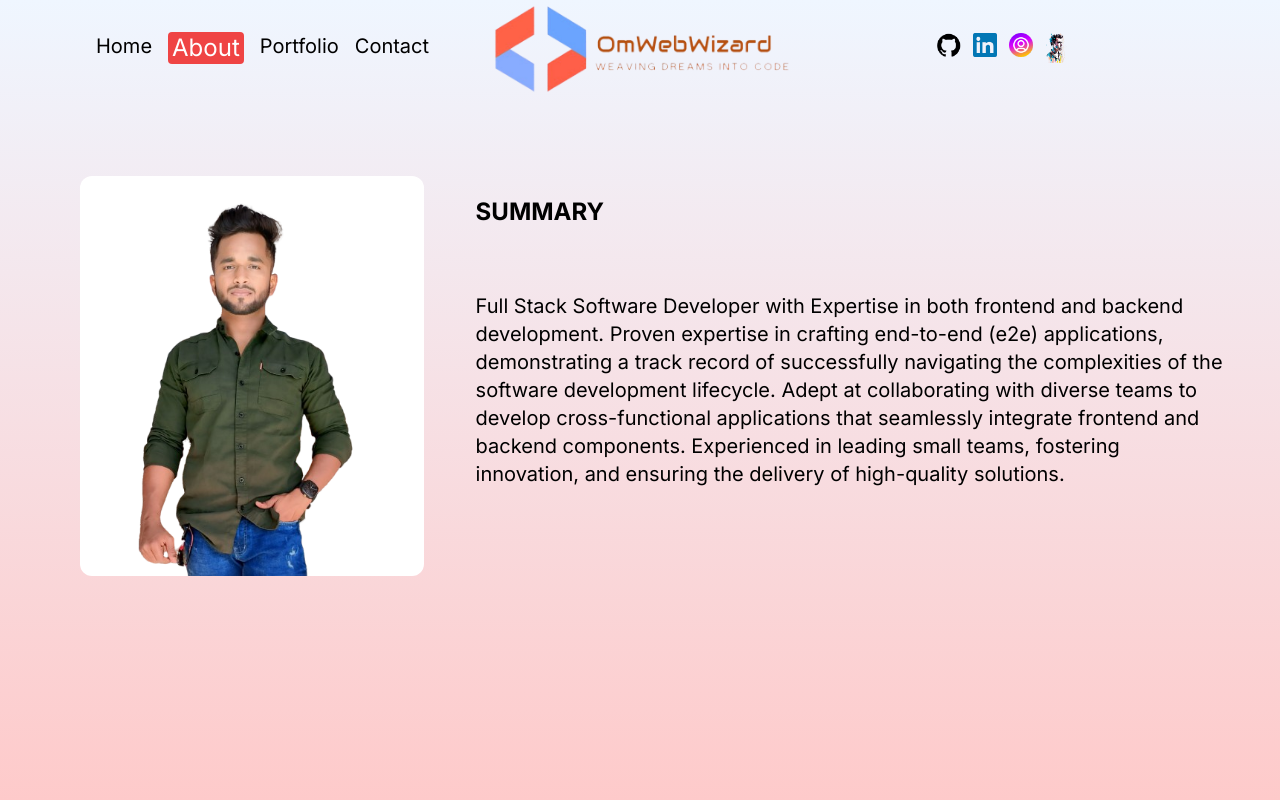
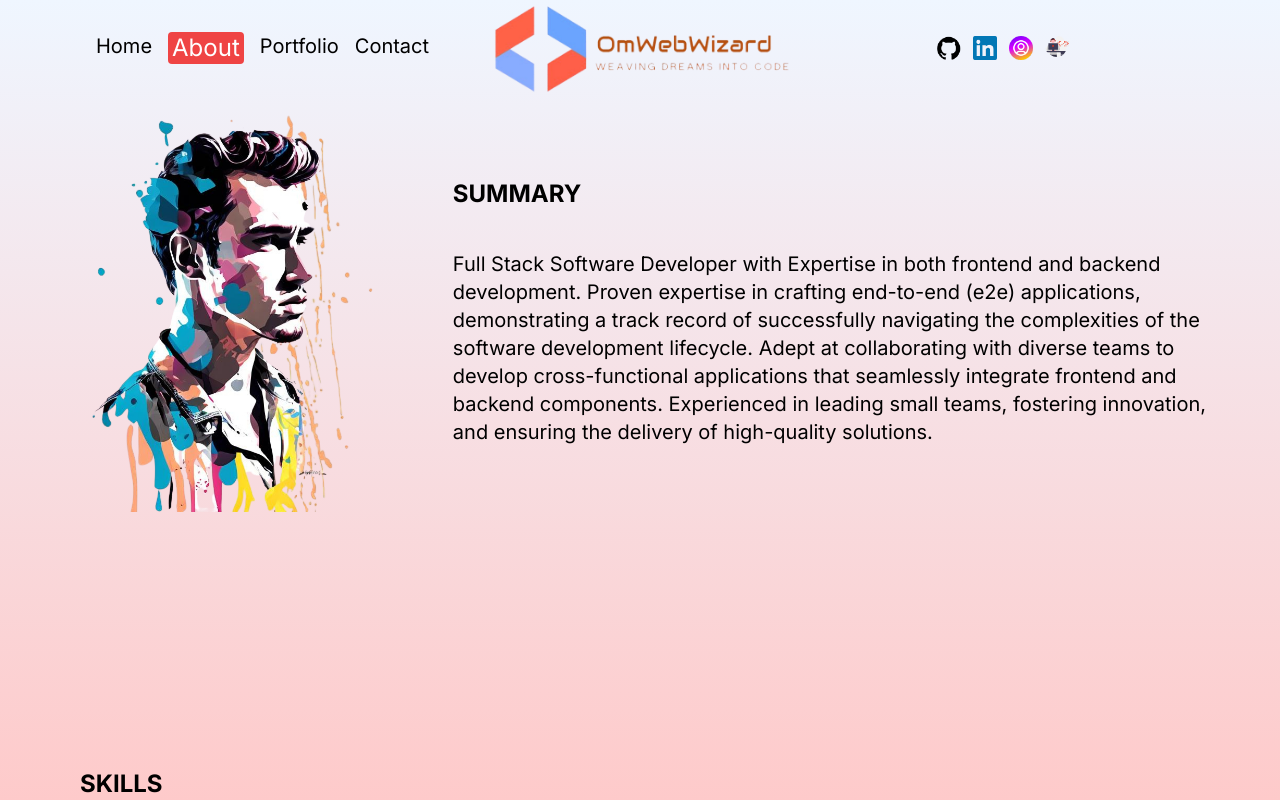
Before and after one commit to omthorat/omWebDev, a Next.js app: page /about in a window 1280 px wide. Built offline with nearby package versions, Linux system fonts and the light colour scheme.

Commit message:
fix: maintaining code

```diff
--- a/src/app/about/page.jsx
+++ b/src/app/about/page.jsx
@@ -26,13 +26,13 @@ const AboutPage = () => {
       {/* CONTAINER */}
       <div className="h-full overflow-y-scroll lg:flex" ref={containerRef}>
         {/* TEXT CONTAINER */}
-        <div className="p-4 sm:p-8 md:p-12 lg:p-20 xl:p-35 flex flex-col gap-24 md:gap-32 lg:gap-48 xl:gap-64 2xl:gap-90 lg:pr-0 ">
+        <div className="p-4 sm:px-8 md:px-12 lg:px-20 xl:px-35 flex flex-col gap-24 md:gap-32 lg:gap-48 xl:gap-64 2xl:gap-90 lg:pr-0 ">
           {/* SUMMARY CONTAINER */}
           <div className="flex flex-col md:flex-row  gap-8 justify-center">
             {/* SUMMARY IMAGE */}
-            <img src="/profile2..png"  className="rounded-xl object-contain mix-blend-overlay w-[400px] h-[400px]"/>
+            <img src="/hero.png"  className="rounded-xl object-contain mix-blend-overlay w-[500px] h-[400px]"/>
             {/* SUMMARY TITLE */}
-            <div className="flex flex-col gap-8 md-gap-12 lg:gap-16 item-center m-5">
+            <div className="flex flex-col gap-6 md-gap-8 xl:gap-10 2xl:gap-16 item-center justify-center  m-5">
             <h1 className="font-bold text-2xl">SUMMARY</h1>
             {/* SUMMARY DESC */}
             <p className="text-md lg:text-xl">
--- a/src/app/contact/page.jsx
+++ b/src/app/contact/page.jsx
@@ -48,7 +48,7 @@ const ContactPage = () => {
       animate={{ y: "0%" }}
       transition={{ duration: 1 }}
     >
-      <div className="h-full flex flex-col lg:flex-row px-4 sm:px-8 md:px-12 lg:px-20 xl:px-48">
+      <div className="h-full flex flex-col lg:flex-row px-4 sm:px-8 md:px-12 lg:px-20 xl:px-40 ">
         {/* TEXT CONTAINER */}
         <div className="h-1/3 lg:h-full lg:w-1/2 flex items-center justify-center text-6xl">
           <div>
@@ -73,12 +73,12 @@ const ContactPage = () => {
         <form
           onSubmit={sendEmail}
           ref={form}
-          className="h-1/2 lg:h-full lg:w-1/2 bg-red-50 rounded-xl text-md lg:text-xl flex flex-col gap-8 justify-center p-12 lg:p-24"
+          className="h-1/2 lg:h-full lg:w-1/2 bg-red-50 rounded-xl text-md lg:text-xl flex flex-col gap-8 justify-center p-12 lg:p-16 xl:p-18 2xl:p-22"
         >
           <span>Dear Omkar Dev,</span>
           <textarea
             rows={6}
-            className="bg-transparent border-b-2 border-b-black outline-none resize-none p-3"
+            className="bg-transparent border-b-2 border-b-black outline-none resize-none p-4"
             name="user_message"
             onChange={(e)=>{setMesg(e.target.value)}}
             required
--- a/src/app/page.jsx
+++ b/src/app/page.jsx
@@ -8,7 +8,7 @@ const Homepage = () => {
   <div className="h-full flex flex-col lg:flex-row  px-4 sm:px-8 md:px-16 lg:px-24 xlg:px-48 ">
   {/* image */}
   <div className="h-1/2 lg:h-full lg:w-1/2 relative p-4">
-    <Image src="/hero.png" alt="" fill className="object-contain"/>
+    <Image src="/home.svg" alt="" fill className="object-contain"/>
   </div>
    <div className="h-1/2 lg:h-full lg:w-1/2 flex flex-col items-center justify-center gap-6 p-4">
     <h1 className=" xsm:text-xl sm:text-3xl md:text-4xl xl:text-5xl 2xl:text-6xl font-bold ">Crafting Digital Experience,Developing Tomorrow.</h1>
--- a/src/app/portfolio/page.jsx
+++ b/src/app/portfolio/page.jsx
@@ -64,7 +64,7 @@ const PortfolioPage = () => {
                 className={`h-screen w-screen flex items-center justify-center p-3 bg-gradient-to-r ${item.color}`}
                 key={item.id}
               >
-                <div className="flex flex-col gap-4 lg:gap-10 text-white">
+                <div className="flex flex-col gap-4 2xl:gap-10 text-white">
                   <h1 className="text-lg font-bold md:text-2xl lg:text-4xl xl:text-5xl 2xl:text-8xl">
                     {item.title}
                   </h1>
@@ -75,7 +75,7 @@ const PortfolioPage = () => {
                     {item.desc}
                   </p>
                   <Link href={item.link} className="flex justify-end">
-                    <button className="p-3 text-sm md:px-3 md:text-md lg:px-4 xl:p-5 bg-white text-gray-600 font-semibold rounded">See Demo</button>
+                    <button className="p-3 text-sm md:px-3 md:text-md lg:px-4 2xl:p-5 bg-white text-gray-600 font-semibold rounded">See Demo</button>
                   </Link>
                 </div>
               </div>
--- a/src/components/Navbar/Navbar.jsx
+++ b/src/components/Navbar/Navbar.jsx
@@ -80,17 +80,17 @@ const Navbar=()=>{
         </div>
 
         <div className="hidden md:flex flex-row justify-center gap-3 w-1/3">
-         <Link href="#">
+         <Link href="https://github.com/omthorat/" target="blank">
             <img src="/github.png" width={24} height={24}/>
          </Link>
-         <Link href="#">
+         <Link href="#" target="blank">
             <img src="/linkedin.png" width={24} height={24}/>
          </Link>
          <Link href="#">
             <img src="/instagram.png" width={24} height={24}/>
          </Link>
-         <Link href="#">
-            <img src="/hero.png" width={24} height={24}/>
+         <Link href="/" target="blank">
+            <img src="/home.svg" width={24} height={24}/>
          </Link>
 
 
```
Also changed, not shown: public/home.svg (renamed from public/undraw_developer_activity_re_39tg.svg), public/profile5.png (renamed from public/1708756821181-removebg-preview (2).png).
